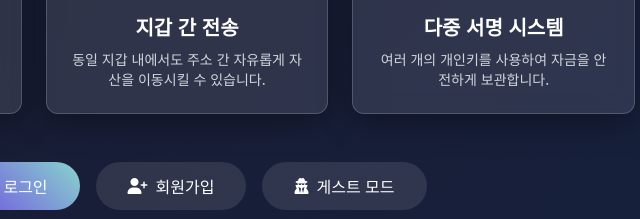
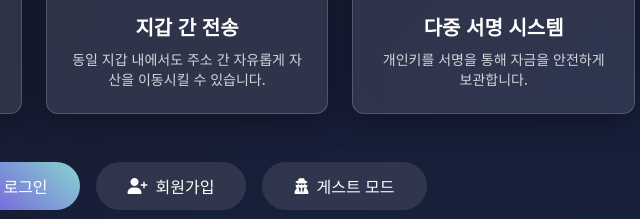
Before and after one commit to kismp123/mywallet, a plain HTML site: page index.html in a window 1280 px wide. Shown: the part 411-630 px from the top of the page, 453-1093 px from the left. Drawn offline with nearby package versions, Linux system fonts and the light colour scheme.

Commit message:
fix context

```diff
--- a/index.html
+++ b/index.html
@@ -122,7 +122,7 @@
                     </div>
                     <h3 class="text-xl font-semibold mb-2">다중 서명 시스템</h3>
                     <p class="text-gray-300 text-sm">
-                        여러 개의 개인키를 사용하여 자금을 안전하게 보관합니다.
+                        개인키를 서명을 통해 자금을 안전하게 보관합니다.
                     </p>
                 </div>
             </div>
```
